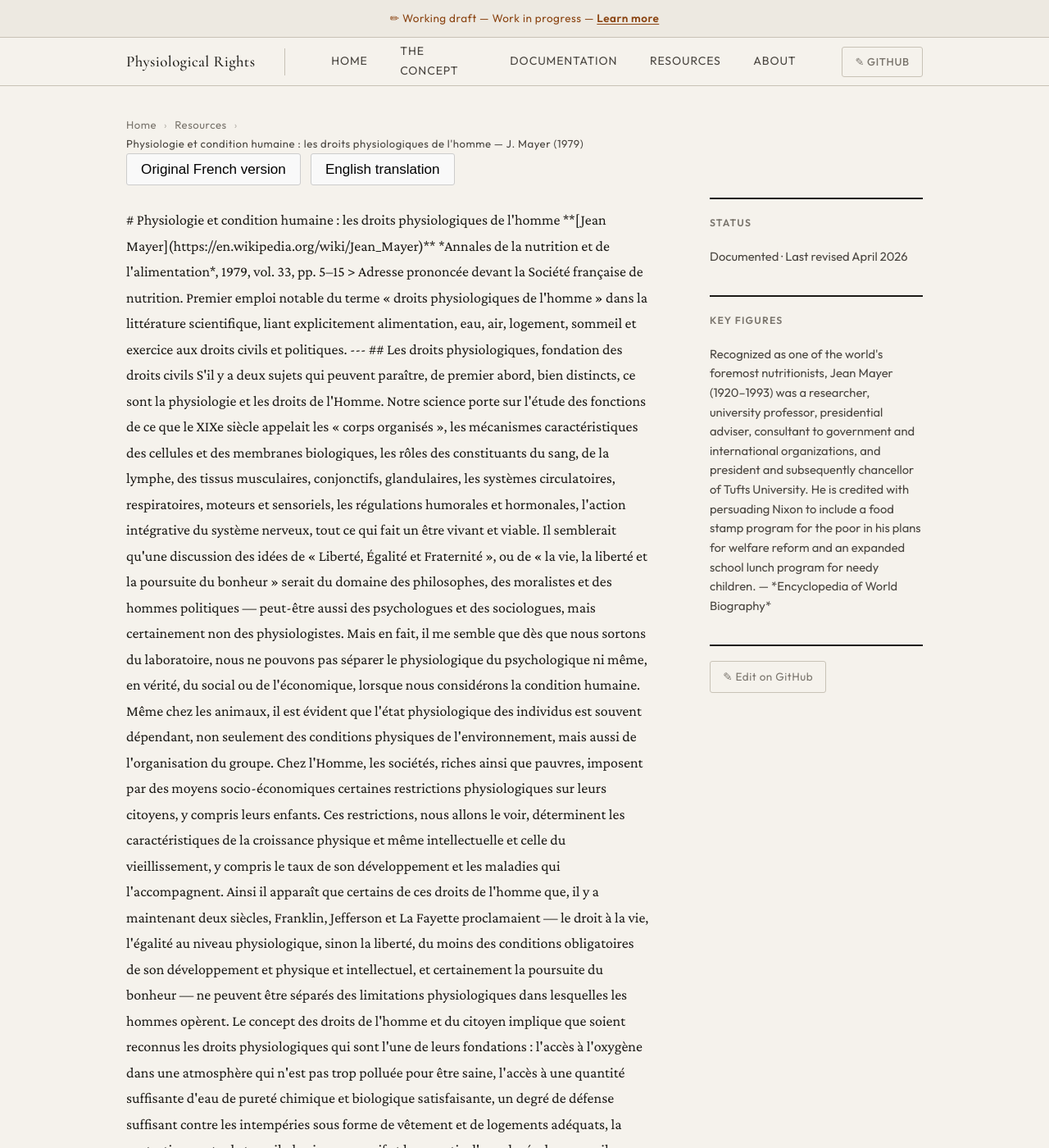
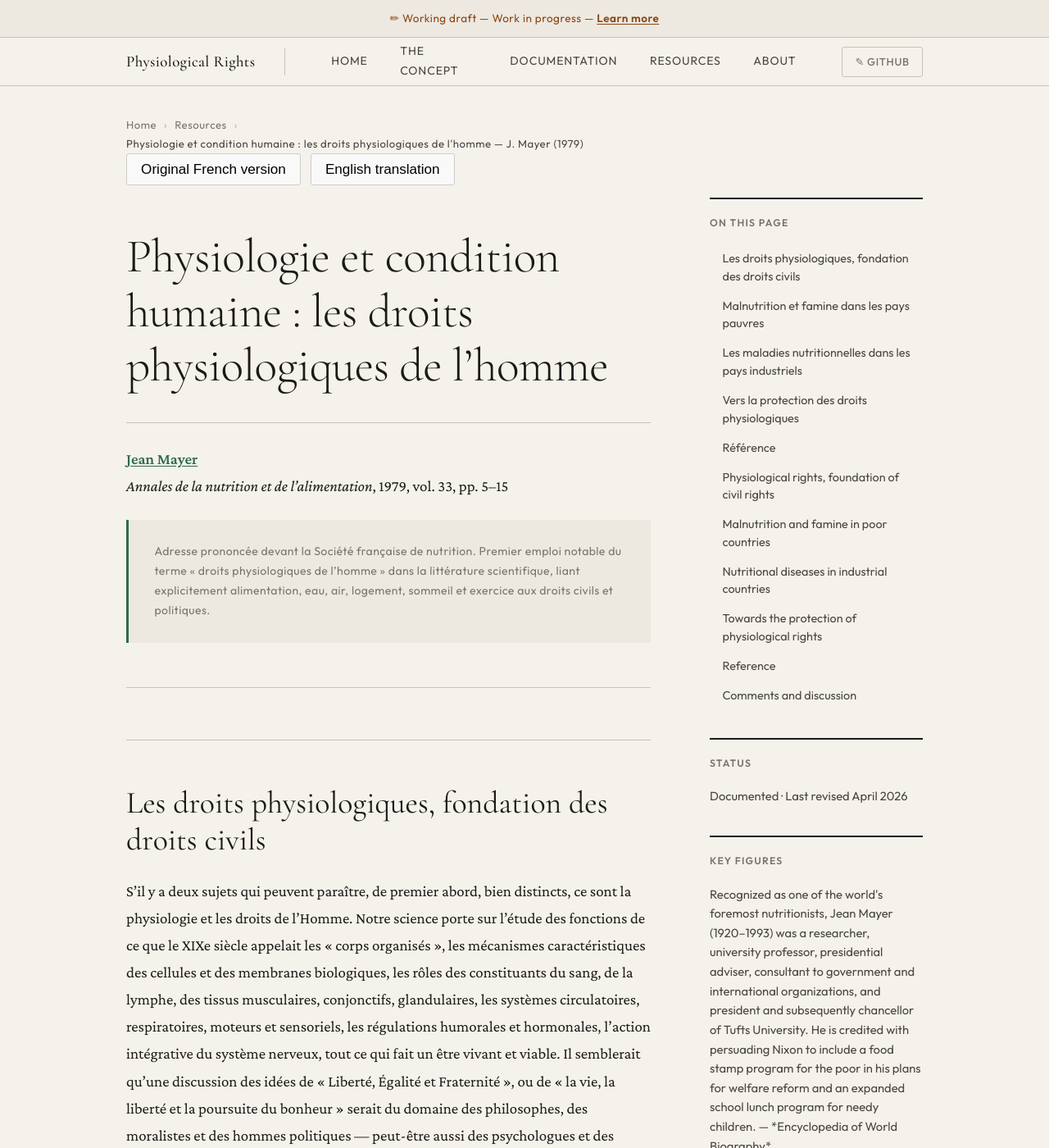
Before and after one commit to PerigGouanvic/physiological-rights, a Jekyll site: the page built from _resources/01f26f96.md, in a window 1280 px wide and 1400 px high. Shown: the whole window at 82% size. Built offline with Jekyll 4.4.1, drawn with Linux system fonts in a browser that asks for light colours; comment, search, counter and statistics services are not loaded; some of the changed text lies outside the part shown.

Commit message:
Add markdown="block" to enable markdown parsing inside HTML divs
Co-Authored-By: Claude Sonnet 4.6 <noreply@anthropic.com>

```diff
--- a/_resources/01f26f96.md
+++ b/_resources/01f26f96.md
@@ -12,7 +12,7 @@ researchers: "Recognized as one of the world's foremost nutritionists, Jean Maye
   <button class="lang-btn" data-lang="en" style="padding: 0.5em 1em; margin-right: 0.5em; border: 1px solid #ccc; background: #f9f9f9; cursor: pointer; border-radius: 3px; font-size: 0.95em;">English translation</button>
 </div>
 
-<div class="lang-content active" data-lang="fr" style="display: block;">
+<div class="lang-content active" data-lang="fr" style="display: block;" markdown="block">
 
 # Physiologie et condition humaine : les droits physiologiques de l'homme
 
@@ -77,7 +77,7 @@ Mayer, J. « Physiologie et condition humaine : les droits physiologiques de l'h
 
 </div>
 
-<div class="lang-content" data-lang="en" style="display: none;">
+<div class="lang-content" data-lang="en" style="display: none;" markdown="block">
 
 # Physiology and the Human Condition: The Physiological Rights of Mankind
 
```
